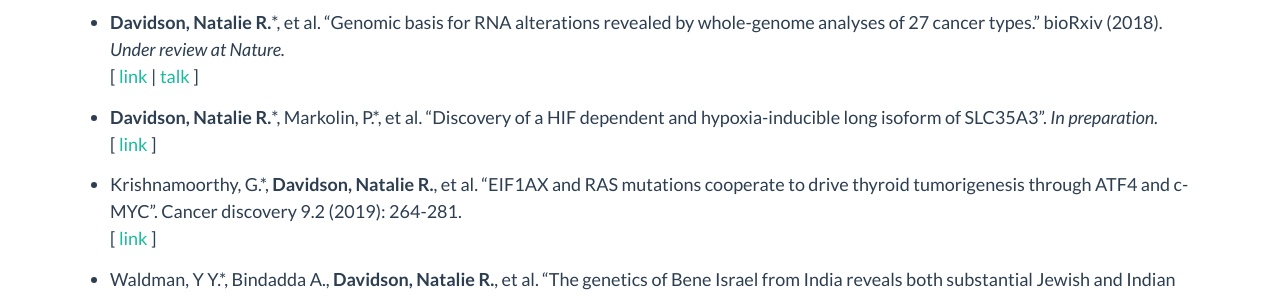
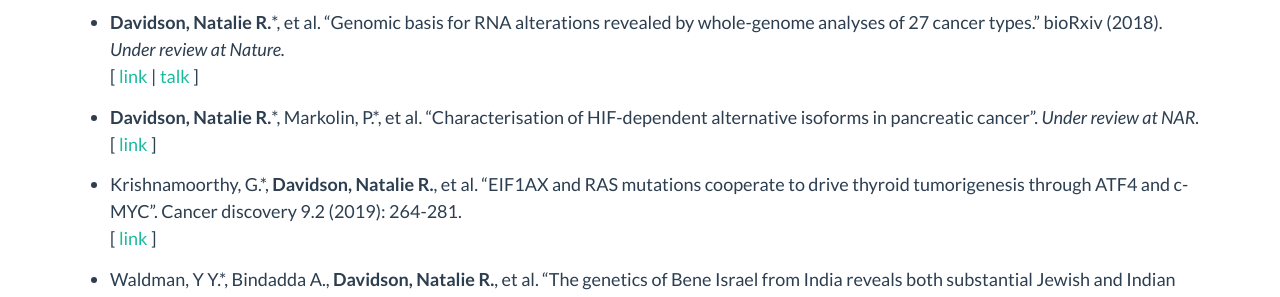
Before and after one commit to nrosed/nrosed.github.io, a Jekyll site: the page built from publications.html, in a window 1280 px wide. Shown: the part 144-441 px from the top of the page. Built offline with Jekyll 4.4.1, drawn with Linux system fonts in a browser that asks for light colours.

Commit message:
more pub stuff

```diff
--- a/publications.html
+++ b/publications.html
@@ -13,7 +13,7 @@ order: 3
           <div class="extras">[ <a href="https://www.biorxiv.org/content/early/2018/03/12/183889" target="_blank">link</a> | <a href="https://www.youtube.com/watch?v=nPYCgxQjdVM" target="_blank">talk</a> ]</div>
         </li>
         <li>
-          <b>Davidson, Natalie R.</b>*, Markolin, P.*,  et al. “Discovery of a HIF dependent and hypoxia-inducible long isoform of SLC35A3”. <i>In preparation.</i>
+          <b>Davidson, Natalie R.</b>*, Markolin, P.*,  et al. “Characterisation of HIF-dependent alternative isoforms in pancreatic cancer”. <i>Under review at NAR.</i>
           <div class="extras">[ <a href="content/poster_SIB_ISMB.pdf" target="_blank">link</a> ]</div>
         </li>
         <li>
```
